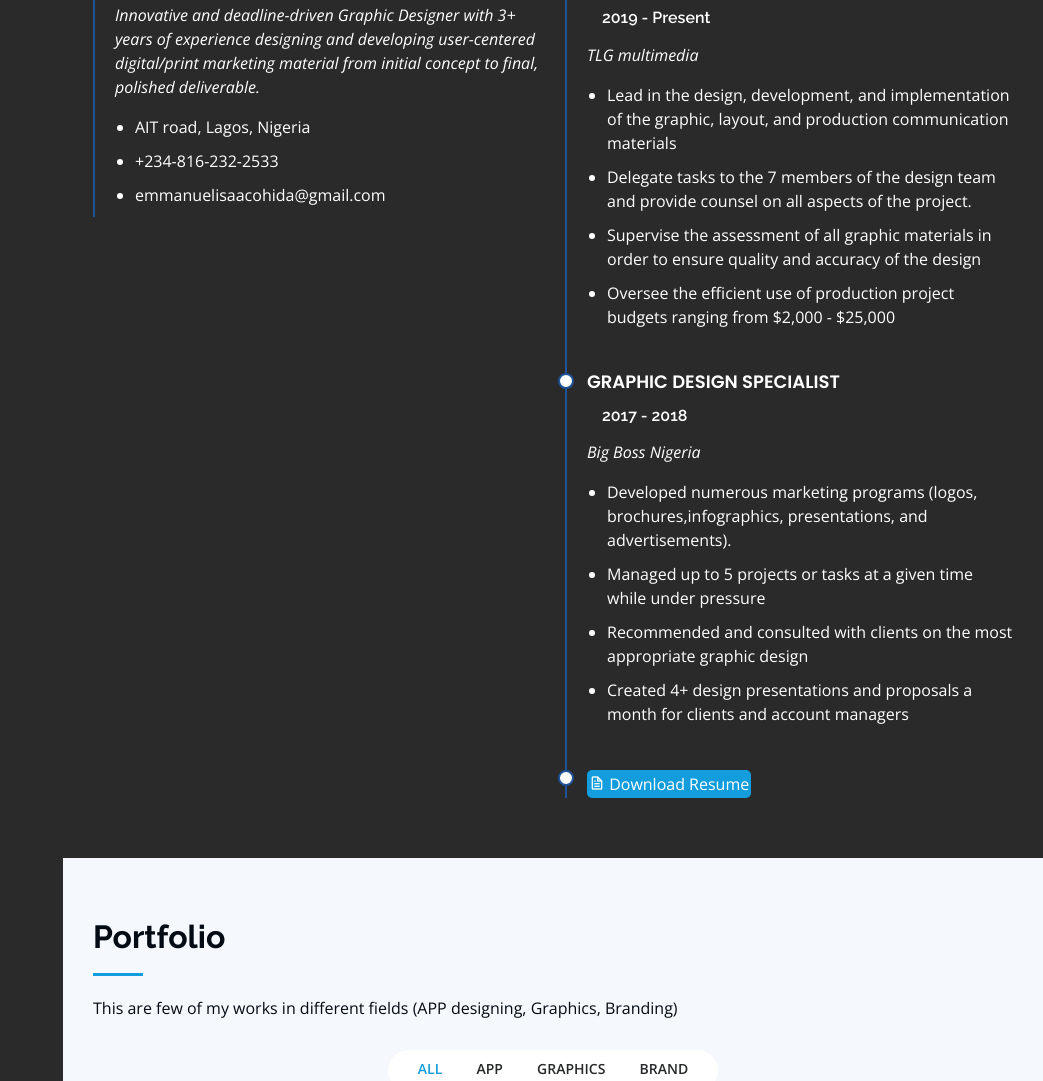
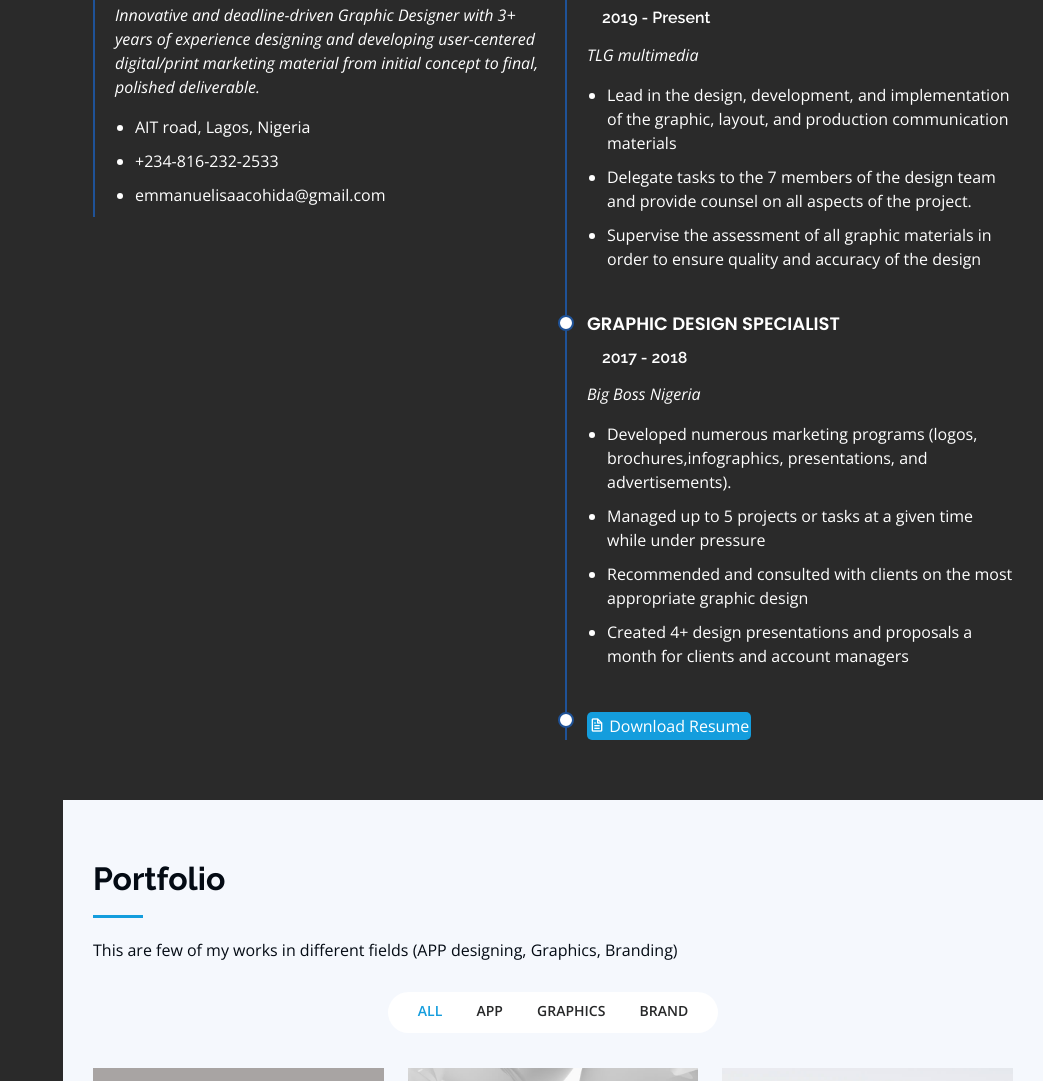
Before and after one commit to BOBO-D24/isaacportfolio.github.io, a plain HTML site: page index.html in a window 1280 px wide. Shown: the part 2632-3713 px from the top of the page, without its empty margins (237-1280 px from the left). Drawn offline with nearby package versions, Linux system fonts and the light colour scheme.

Commit message:
Update index.html

```diff
--- a/index.html
+++ b/index.html
@@ -334,7 +334,7 @@ In addition to my UI/UX expertise, I am also a skilled web designer and graphics
                 <li>Lead in the design, development, and implementation of the graphic, layout, and production communication materials</li>
                 <li>Delegate tasks to the 7 members of the design team and provide counsel on all aspects of the project. </li>
                 <li>Supervise the assessment of all graphic materials in order to ensure quality and accuracy of the design</li>
-                <li>Oversee the efficient use of production project budgets ranging from $2,000 - $25,000</li>
+
               </ul>
             </div>
             <div class="resume-item">
```
